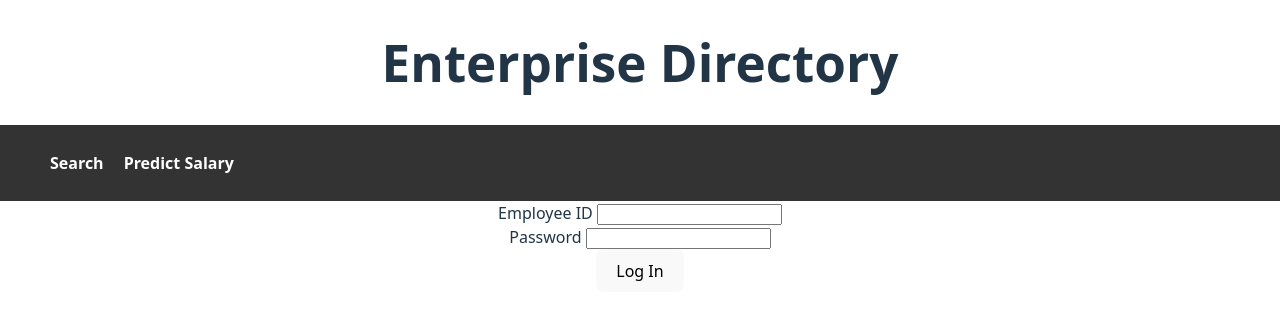
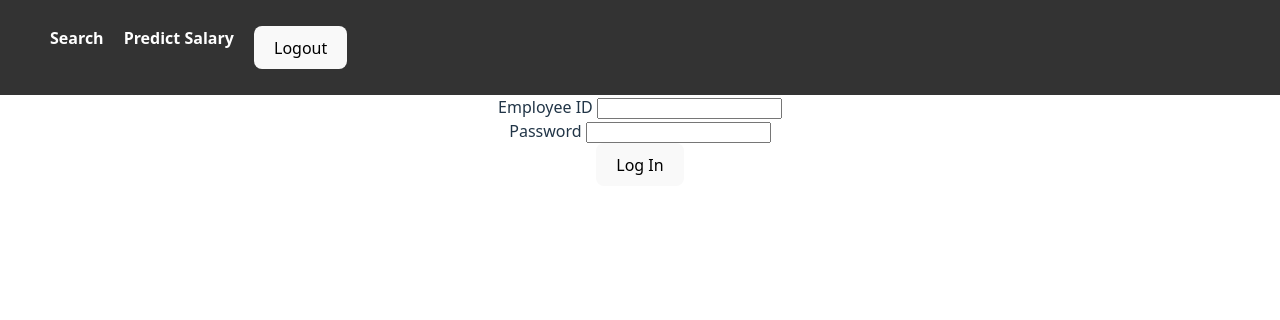
Before and after one commit to JDom12/EDP_capstone, a React (Vite) app in the folder react/: page /login in a window 1280 px wide. Shown: the top 320 px of the page. Built offline with nearby package versions, Linux system fonts and the light colour scheme; sample sign-in values are in the browser's storage.

Commit message:
render navbar if user is logged in

```diff
--- a/react/src/App.jsx
+++ b/react/src/App.jsx
@@ -1,4 +1,4 @@
-import { BrowserRouter as Router, Route, Routes, Link } from "react-router-dom";
+import { BrowserRouter as Router, Route, Routes, Link, Navigate } from "react-router-dom";
 import './App.css';
 import Login from './assets/Login';
 import Emp from './assets/Emp';
@@ -6,25 +6,16 @@ import Search from './assets/Search';
 import { AuthProvider } from "./hooks/AuthContent";
 import ProtectedRoute from "./assets/RequireAuth";
 import SalaryPredictor from "./assets/SalaryPredictor";
-import "./navBar.css"
+import NavBar from "./assets/NavBar";
 
 function App() {
 
   return (
   <AuthProvider>
-    <h1>Enterprise Directory</h1>
     <Router>
-          <nav className="navBar">
-            <ul className="navLinks">
-              <li>
-                <Link to="/search">Search</Link>
-              </li>
-              <li>
-                <Link to="/predict-salary">Predict Salary</Link>
-              </li>
-            </ul>
-          </nav>
+      <NavBar />
       <Routes>
+        <Route path="/" element={<Navigate to="/login" />} />
         <Route path="/login" element={<Login />} />
         <Route element={<ProtectedRoute />}>
           <Route path="/emp" element={<Emp />} />
--- /dev/null
+++ b/react/src/assets/NavBar.jsx
@@ -0,0 +1,25 @@
+import react from 'react';
+import { useAuth } from "../hooks/AuthContent";
+import "./navBar.css"
+import { BrowserRouter as Router, Route, Routes, Link, Navigate } from "react-router-dom";
+
+
+function NavBar() {
+
+    const { user, logout } = useAuth();
+    console.log(user)
+
+    if (!user) return null;
+
+    return (
+        <nav className="navBar">
+            <ul className="navLinks">
+                <li><Link to="/search">Search</Link></li>
+                <li><Link to="/predict-salary">Predict Salary</Link></li>
+                <li><button onClick={logout}>Logout</button></li>
+            </ul>
+        </nav>
+    );
+}
+
+export default NavBar;
```
Also changed, not shown: react/src/assets/navBar.css (renamed from react/src/navBar.css).
